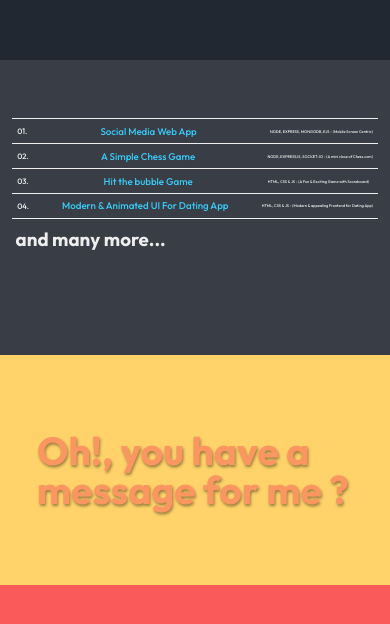
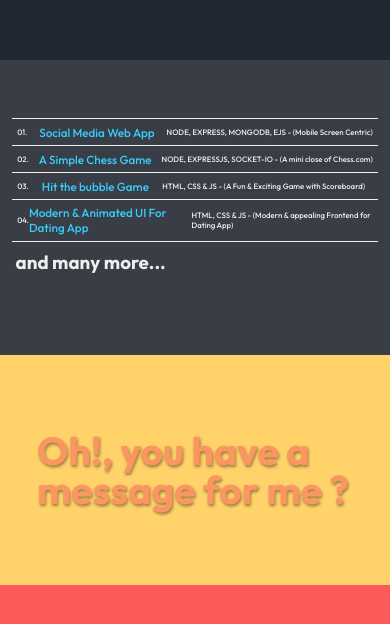
Before and after one commit to AmDevDeepak/MY_PORTFOLIO, a plain HTML site: page index.html in a window 390 px wide. Shown: the part 2939-3563 px from the top of the page. Drawn offline with nearby package versions, Linux system fonts and the light colour scheme; a web font is replaced by a local one.

Commit message:
Update style.css

```diff
--- a/style.css
+++ b/style.css
@@ -1066,13 +1066,13 @@ footer h3 i.ln{
 
   .section5 .links-div .link {
     padding: 1.4vw;
-    font-size: 2.5vw;
+    font-size: 3vw;
     font-weight: 500;
     border-top: 1.5px solid #eeeeee;
   }
 
   .link h3 {
-    font-size: 1vw;
+    font-size: 2vw;
     font-weight: 500;
     z-index: 2;
   }
```
